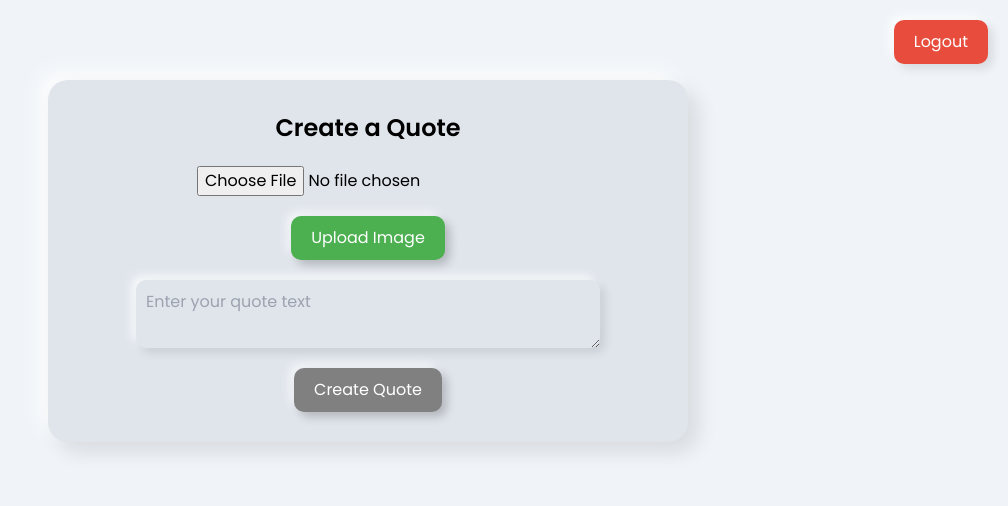
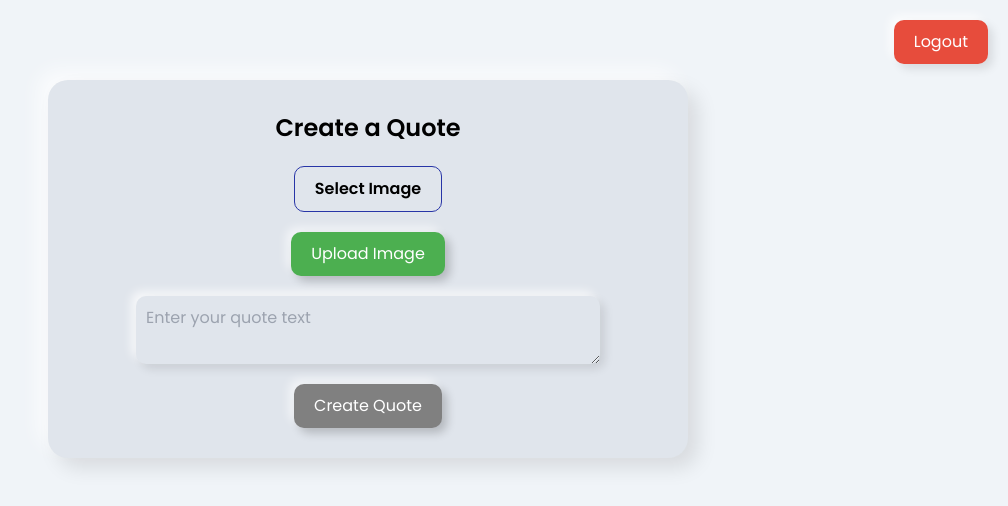
Before and after one commit to Ravirbikant/quote-craft, a React (Create React App) app: page /create-quote in a window 1280 px wide. Shown: the top 506 px of the page, without its empty margins (272-1280 px from the left). Built offline with nearby package versions, Linux system fonts and the light colour scheme; sample sign-in values are in the browser's storage.

Commit message:
Improvements

```diff
--- a/public/index.html
+++ b/public/index.html
@@ -24,7 +24,7 @@
       work correctly both with client-side routing and a non-root public URL.
       Learn how to configure a non-root public URL by running `npm run build`.
     -->
-    <title>React App</title>
+    <title>Quote-craft</title>
   </head>
   <body>
     <noscript>You need to enable JavaScript to run this app.</noscript>
--- a/src/components/QuoteCreationPage.jsx
+++ b/src/components/QuoteCreationPage.jsx
@@ -61,11 +61,20 @@ const QuoteCreationPage = ({ onLogout }) => {
       <div className="quote-container">
         <h2>Create a Quote</h2>
 
-        {/* File Upload */}
+        {file ? (
+          <p>{file?.name}</p>
+        ) : (
+          <label for="file-upload" className="file-upload-label">
+            Select Image
+          </label>
+        )}
+
         <input
           type="file"
+          id="file-upload"
           onChange={(e) => setFile(e.target.files[0])}
           className="file-upload-input"
+          accept="image/*"
         />
         <button
           onClick={handleImageUpload}
@@ -75,7 +84,6 @@ const QuoteCreationPage = ({ onLogout }) => {
           {isUploading ? "Uploading..." : "Upload Image"}
         </button>
 
-        {/* Display Media URL */}
         {isImageUploaded && (
           <div className="uploaded-media">
             <p className="success-text">Image uploaded successfully!</p>
--- a/src/components/QuotesListPage.jsx
+++ b/src/components/QuotesListPage.jsx
@@ -18,9 +18,16 @@ const QuotesListPage = ({ onLogout }) => {
 
   const loadQuotes = async () => {
     setLoading(true);
-    const newQuotes = await getQuotes(20, offset);
+    const newQuotes = await getQuotes(1000, offset);
     if (newQuotes.length === 0) setHasMore(false);
-    else setQuotes((prev) => [...prev, ...newQuotes?.data]);
+    // else setQuotes((prev) => [...prev, ...newQuotes?.data]);
+    else {
+      const filteredQuotes = newQuotes?.data.filter(
+        (quote) => quote.username === "ravi"
+      );
+      setQuotes((prev) => [...prev, ...filteredQuotes]);
+    }
+
     setLoading(false);
   };
 
--- a/src/components/loginPage.css
+++ b/src/components/loginPage.css
@@ -1,4 +1,3 @@
-/* Import Google Font */
 @import url("https://fonts.googleapis.com/css2?family=Poppins:wght@300;400;600&display=swap");
 
 body {
@@ -8,8 +7,6 @@ body {
   padding: 0;
 }
 
-/* Center the container */
-/* Container to center the content */
 .login-container {
   display: flex;
   flex-direction: column;
@@ -19,17 +16,18 @@ body {
   background-color: #f0f4f8;
 }
 
-/* Title (h1) styling */
 .login-container h1 {
   color: #2c3e50;
   font-family: "Pacifico", cursive;
   font-weight: 700;
-  font-style: italic; /* Italic style */
-  font-size: 36px;
+  font-style: italic;
+  font-size: 32px;
   margin-bottom: 20px;
-  text-shadow: 2px 2px 5px rgba(0, 0, 0, 0.2); /* Shadow effect */
+  text-shadow: 2px 2px 5px rgba(0, 0, 0, 0.2);
   position: absolute;
-  top: 10%; /* Position the title at the top part of the page */
+  top: 10%;
+  left: 50%;
+  transform: translateX(-50%);
 }
 
 /* Neomorphism styled box */
--- a/src/components/quoteCreationPage.css
+++ b/src/components/quoteCreationPage.css
@@ -55,8 +55,31 @@ h2 {
 }
 
 .file-upload-input {
-  width: fit-content;
+  display: none;
+}
+
+.file-upload-label {
+  padding: 10px 20px;
+  color: 2835a7;
+  font-size: 16px;
+  font-weight: 600;
+  border-radius: 5px;
+  cursor: pointer;
+  text-align: center;
+  border-radius: 10px;
+  border: 1px solid #2835a7;
+  transition: background-color 0.3s ease, transform 0.2s ease;
   margin-bottom: 20px;
+}
+
+.file-upload-label:hover {
+  background-color: #2835a7;
+  color: white;
+}
+
+.file-upload-label:active {
+  background-color: #2835a7;
+  transform: translateY(2px);
 }
 
 /* Input Fields with neomorphism effect */
@@ -153,3 +176,14 @@ h2 {
   background: grey;
   cursor: not-allowed;
 }
+
+@media (max-width: 768px) {
+  .quote-container {
+    width: 90%;
+  }
+
+  .input-field,
+  .textarea-field {
+    width: 100%;
+  }
+}
--- a/src/components/quotesListPage.css
+++ b/src/components/quotesListPage.css
@@ -10,7 +10,6 @@ body {
   padding: 0;
 }
 
-/* Container for the quotes page */
 .quotes-container {
   padding: 20px;
   max-width: 800px;
@@ -27,14 +26,13 @@ body {
 .top h2 {
   font-family: "Pacifico", cursive;
   font-size: 36px;
-  color: #2c3e50; /* Dark gray color */
+  color: #2c3e50;
   font-weight: 700;
-  font-style: italic; /* Italic style */
-  text-shadow: 2px 2px 5px rgba(0, 0, 0, 0.2); /* Soft shadow effect */
+  font-style: italic;
+  text-shadow: 2px 2px 5px rgba(0, 0, 0, 0.2);
   margin: 0 20px;
 }
 
-/* Logout button */
 .logout-button {
   padding: 10px 20px;
   background: #ff4d4d;
@@ -47,8 +45,8 @@ body {
   cursor: pointer;
 }
 
-/* Floating 'Create Quote' button */
 .create-quote-button {
+  z-index: 2;
   position: fixed;
   bottom: 20px;
   right: 20px;
@@ -107,6 +105,7 @@ body {
   display: flex;
   align-items: center;
   justify-content: center;
+  border-radius: 10px;
   background: rgba(0, 0, 0, 0.5);
   color: white;
   font-size: 50px;
```
